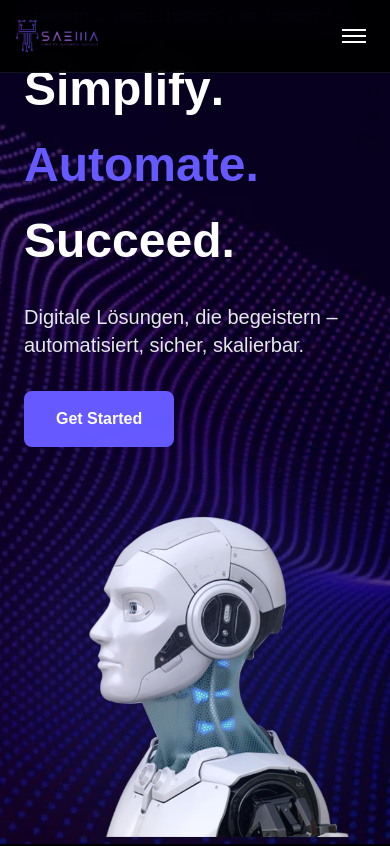
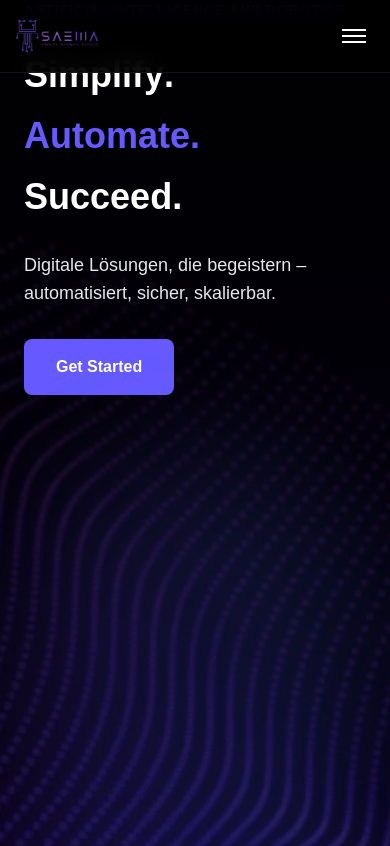
Before and after one commit to fahim37/saema, a Next.js app: page / in a window 390 px wide. Shown: the top 846 px of the page. Built offline with nearby package versions, Linux system fonts and the light colour scheme.

Commit message:
fix: update hero section gradient and robot positioning
Adjust gradient overlay and robot image to eliminate gap and extend seamlessly.

#VERCEL_SKIP

Co-authored-by: Fahim Ahmed Emon <63098250+fahim37@users.noreply.github.com>

```diff
--- a/app/page.tsx
+++ b/app/page.tsx
@@ -170,14 +170,16 @@ export default function HomePage() {
 
       {/* Hero Section */}
       <section className="relative min-h-screen flex items-center justify-center overflow-hidden">
-        {/* Background Image */}
+        {/* Background Image with Gradient Overlay */}
         <div className="absolute inset-0">
-          <Image src="/images/hero-bg.webp" alt="Hero Background" fill className="object-cover opacity-80" priority />
-          <div className="absolute inset-0 bg-black/40" />
+          <Image src="/images/hero-bg.webp" alt="Hero Background" fill className="object-cover" priority />
+          {/* Gradient overlay - fully black at top, gradually revealing background */}
+          <div className="absolute inset-0 bg-gradient-to-b from-black via-black/80 to-black/40" />
         </div>
 
-        <div className="relative z-10 max-w-7xl mx-auto px-6 grid lg:grid-cols-2 gap-12 items-center">
-          <motion.div className="space-y-8">
+        <div className="relative z-10 w-full h-full min-h-screen flex items-center">
+          <div className="max-w-7xl mx-auto px-6 w-full grid lg:grid-cols-2 gap-12 items-center h-full">
+            <motion.div className="space-y-8 lg:py-20">
               <motion.p
                 initial={{ opacity: 0 }}
                 animate={{ opacity: 1 }}
@@ -195,7 +197,7 @@ export default function HomePage() {
                 >
                   <AnimatedText
                     text="Simplify."
-                  className="text-5xl lg:text-7xl font-bold leading-tight block"
+                    className="text-4xl md:text-5xl lg:text-7xl font-bold leading-tight block"
                     delay={0.8}
                   />
                 </motion.div>
@@ -206,7 +208,7 @@ export default function HomePage() {
                 >
                   <AnimatedText
                     text="Automate."
-                  className="text-5xl lg:text-7xl font-bold leading-tight block text-[#6559FF]"
+                    className="text-4xl md:text-5xl lg:text-7xl font-bold leading-tight block text-[#6559FF]"
                     delay={1.2}
                   />
                 </motion.div>
@@ -217,7 +219,7 @@ export default function HomePage() {
                 >
                   <AnimatedText
                     text="Succeed."
-                  className="text-5xl lg:text-7xl font-bold leading-tight block"
+                    className="text-4xl md:text-5xl lg:text-7xl font-bold leading-tight block"
                     delay={1.6}
                   />
                 </motion.div>
@@ -227,7 +229,7 @@ export default function HomePage() {
                 initial={{ opacity: 0, y: 20 }}
                 animate={{ opacity: 1, y: 0 }}
                 transition={{ delay: 2, duration: 0.6 }}
-              className="text-xl text-gray-200 max-w-lg"
+                className="text-lg md:text-xl text-gray-200 max-w-lg"
               >
                 <AnimatedText
                   text="Digitale Lösungen, die begeistern – automatisiert, sicher, skalierbar."
@@ -256,7 +258,7 @@ export default function HomePage() {
               initial={{ opacity: 0, scale: 0.8, x: 100 }}
               animate={{ opacity: 1, scale: 1, x: 0 }}
               transition={{ delay: 0.8, duration: 1 }}
-            className="relative"
+              className="relative h-full flex items-end justify-center lg:justify-end min-h-screen"
             >
               <motion.div
                 animate={{
@@ -264,14 +266,14 @@ export default function HomePage() {
                   rotateX: [0, 2, 0, -2, 0],
                 }}
                 transition={{ duration: 6, repeat: Number.POSITIVE_INFINITY, ease: "easeInOut" }}
-              className="relative"
+                className="relative w-full max-w-md lg:max-w-lg xl:max-w-xl h-full flex items-end"
               >
                 <Image
                   src="/images/robot-head.png"
                   alt="AI Robot Head"
                   width={600}
-                height={600}
-                className="w-full h-auto drop-shadow-2xl"
+                  height={800}
+                  className="w-full h-auto object-contain object-bottom drop-shadow-2xl"
                   priority
                 />
                 {/* Glowing effect */}
@@ -283,11 +285,12 @@ export default function HomePage() {
               </motion.div>
             </motion.div>
           </div>
+        </div>
       </section>
 
-      {/* Tapping Intelligence Section */}
-      <section className="py-20 px-6">
-        <div className="max-w-7xl mx-auto grid lg:grid-cols-2 gap-16 items-center">
+      {/* Tapping Intelligence Section - Remove top padding to eliminate gap */}
+      <section className="px-6 bg-black">
+        <div className="max-w-7xl mx-auto grid lg:grid-cols-2 gap-16 items-center py-20">
           <motion.div
             initial={{ opacity: 0, x: -50 }}
             whileInView={{ opacity: 1, x: 0 }}
```
Lines whose indentation alone changed are shown as unchanged.
